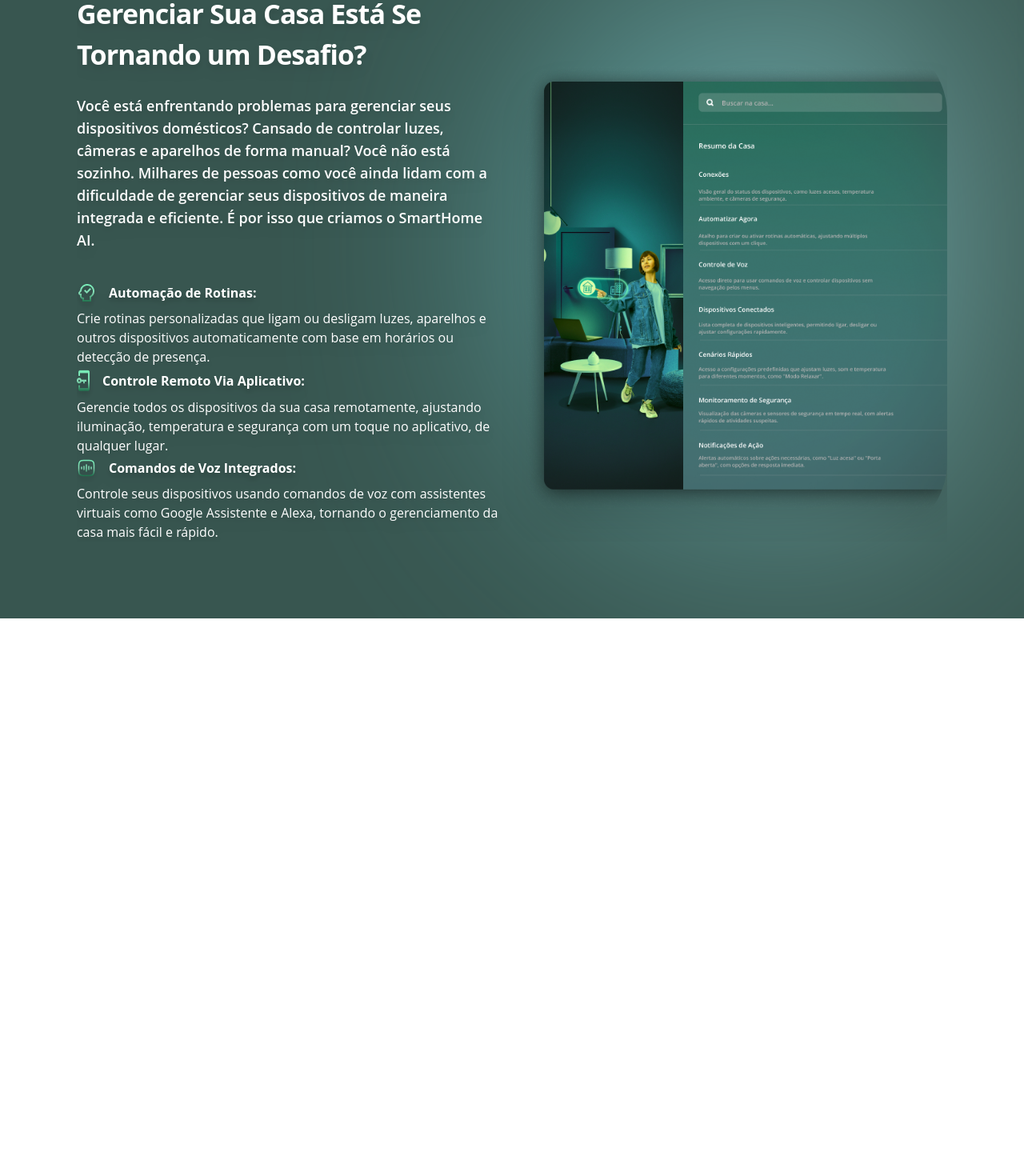
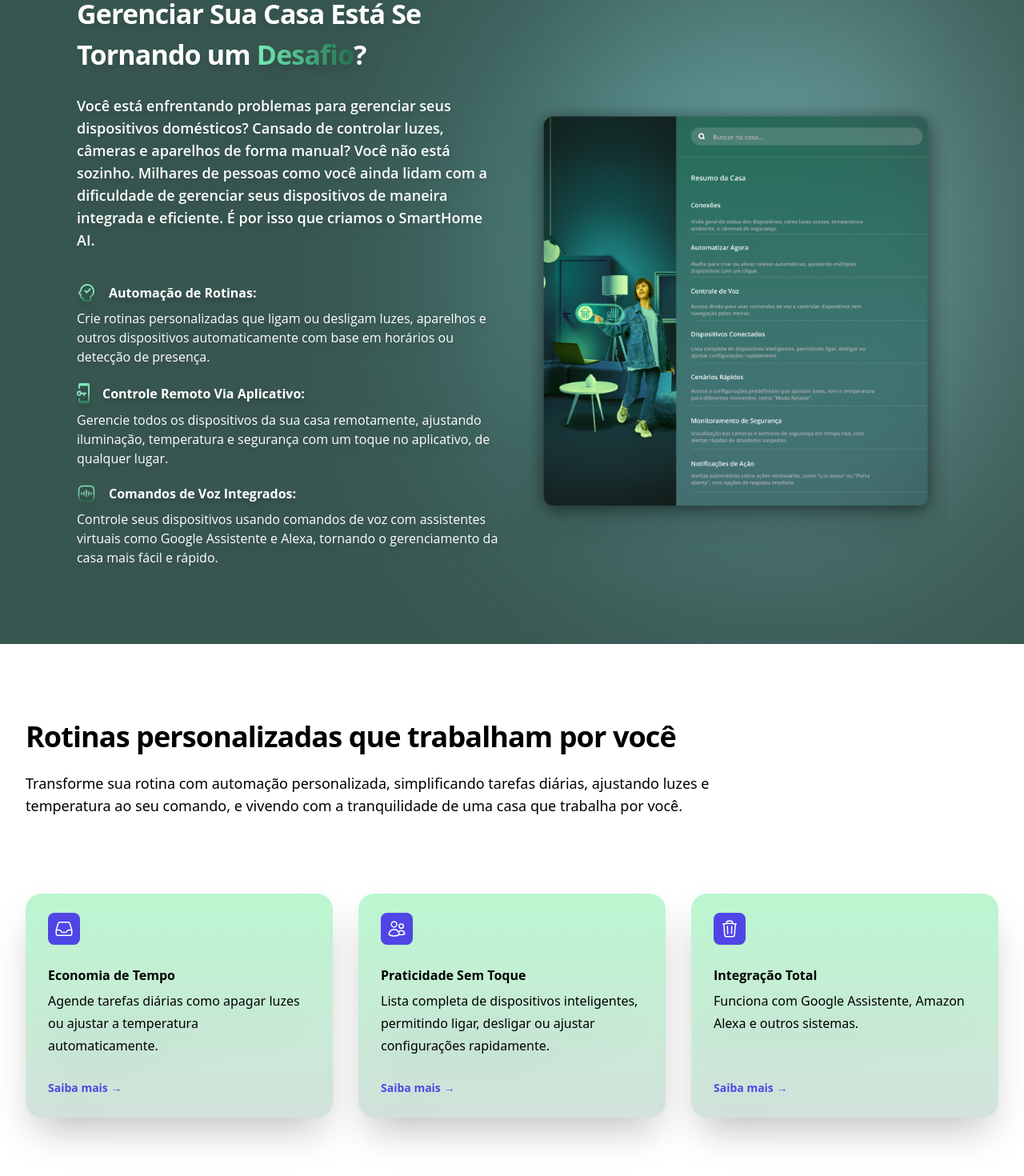
Before and after one commit to ojeanrodriguesdev/smarthomeia, a Next.js app: page / in a window 1280 px wide. Shown: the part 854-2324 px from the top of the page at 80% size. Before the commit the page ends 1627 px from the top, so only its background shows below. Built offline with nearby package versions, Linux system fonts and the light colour scheme.

Commit message:
Second Feature: 1.0

```diff
--- /dev/null
+++ b/postcss.config.mjs
@@ -0,0 +1,9 @@
+// postcss.config.mjs
+const config = {
+  plugins: {
+    tailwindcss: {},
+    autoprefixer: {},
+  },
+}
+
+export default config
--- a/src/app/page.tsx
+++ b/src/app/page.tsx
@@ -1,4 +1,5 @@
 import Feature from '@/components/pages/Feature'
+import FeatureTwo from '@/components/pages/FeatureTwo'
 import HeroSection from '@/components/pages/HeroSection'
 
 export default function Home() {
@@ -6,6 +7,7 @@
     <main>
       <HeroSection />
       <Feature />
+      <FeatureTwo />
     </main>
   )
 }
--- a/src/components/pages/Feature.tsx
+++ b/src/components/pages/Feature.tsx
@@ -3,30 +3,32 @@
 import React from 'react'
 import Image from 'next/image'
 
+// Definição das features a serem exibidas
 const features = [
   {
     name: 'Automação de Rotinas:',
     description:
       'Crie rotinas personalizadas que ligam ou desligam luzes, aparelhos e outros dispositivos automaticamente com base em horários ou detecção de presença.',
-    src: '/images/Feature/icone1.png',
+    src: '/images/Feature/icone1.png', // Certifique-se de que este caminho está correto
     size: 24,
   },
   {
     name: 'Controle Remoto Via Aplicativo:',
     description:
       'Gerencie todos os dispositivos da sua casa remotamente, ajustando iluminação, temperatura e segurança com um toque no aplicativo, de qualquer lugar.',
-    src: '/images/Feature/icone2.png',
+    src: '/images/Feature/icone2.png', // Certifique-se de que este caminho está correto
     size: 16,
   },
   {
     name: 'Comandos de Voz Integrados:',
     description:
       'Controle seus dispositivos usando comandos de voz com assistentes virtuais como Google Assistente e Alexa, tornando o gerenciamento da casa mais fácil e rápido.',
-    src: '/images/Feature/icone3.png',
+    src: '/images/Feature/icone3.png', // Certifique-se de que este caminho está correto
     size: 24,
   },
 ]
 
+// Componente Feature
 export default function Feature() {
   return (
     <div className="bg-green-feature rounded-t-[30px] mt-[-50px] relative z-30 overflow-hidden">
@@ -38,7 +40,7 @@
               <h2 className="text-[22px] md:text-[39px] lg:text-[32px] xl:text-[34px] font-bold font-opensans tracking-tight text-white drop-shadow-lg text-center lg:text-start xl:px-0 overflow-hidden">
                 Gerenciar Sua Casa Está Se
                 <br /> Tornando um{' '}
-                <span className="font-bold" data-text="Desafio">
+                <span className="gradient-mask font-bold drop-shadow-2xl" data-text="Desafio">
                   Desafio
                 </span>
                 ?
@@ -51,7 +53,7 @@
                 AI.
               </p>
 
-              <dl className="mt-10 space-y-1 text-base leading-1 text-white font-opensans font-medium drop-shadow-lg">
+              <dl className="mt-10 space-y-5 text-base leading-1 text-white font-opensans font-medium drop-shadow-lg">
                 {features.map(feature => (
                   <div key={feature.name} className="relative">
                     <dt className="flex items-center font-opensans font-bold text-white drop-shadow-lg">
@@ -74,23 +76,24 @@
             </div>
 
             {/* Imagem do lado direito */}
-            <div className="relative flex items-end h-full w-full z-30 pt-10">
+            <div className="relative flex items-center lg:items-end h-full w-full z-30">
               <Image
-                src="/images/Feature/image.png"
+                src="/images/Feature/image.png" // Certifique-se de que este caminho está correto
                 alt="Smart Home AI"
                 width={627}
                 height={634}
                 quality={100}
                 loading="eager"
                 priority={true}
-                className="w-full h-auto ml-[22px] hidden sm:hidden md:hidden lg:block lg:ml-0 lg:w-[627px] lg:h-[634px] object-contain drop-shadow-2xl rounded-[100px]"
+                className="w-full h-auto lg:ml-0 lg:w-[627px] lg:h-[634px] object-contain drop-shadow-2xl"
               />
             </div>
           </div>
         </div>
+
         {/* Movendo o SVG para fora da div de conteúdo */}
         <svg
-          className="absolute left-[50%] top-32 md:top-20 transform -translate-x-1/2 scale-100 sm:scale-110 lg:scale-125 opacity-70 drop-shadow-lg z-[-1] overflow-hidden" // z-index negativo para estar embaixo de tudo
+          className="absolute left-[50%] top-32 md:top-20 transform -translate-x-1/2 scale-100 sm:scale-110 lg:scale-125 opacity-70 drop-shadow-lg z-[-1] overflow-hidden"
           width="800"
           height="600"
           viewBox="0 0 800 550"
--- /dev/null
+++ b/src/components/pages/FeatureTwo.tsx
@@ -0,0 +1,68 @@
+import { InboxIcon, TrashIcon, UsersIcon } from '@heroicons/react/24/outline'
+
+const features = [
+  {
+    name: 'Economia de Tempo',
+    description:
+      'Agende tarefas diárias como apagar luzes ou ajustar a temperatura automaticamente.',
+    href: '#',
+    icon: InboxIcon,
+  },
+  {
+    name: 'Praticidade Sem Toque',
+    description:
+      'Lista completa de dispositivos inteligentes, permitindo ligar, desligar ou ajustar configurações rapidamente.',
+    href: '#',
+    icon: UsersIcon,
+  },
+  {
+    name: 'Integração Total',
+    description: 'Funciona com Google Assistente, Amazon Alexa e outros sistemas.',
+    href: '#',
+    icon: TrashIcon,
+  },
+]
+
+export default function FeatureTwo() {
+  return (
+    <div className="bg-white py-10 sm:py-24">
+      <div className="mx-auto max-w-7xl px-6 lg:px-8">
+        <div className="mx-auto max-w-4xl lg:mx-0">
+          <h2 className="text-3xl font-bold tracking-tight text-black sm:text-4xl ">
+            Rotinas personalizadas que trabalham por você
+          </h2>
+          <p className="mt-6 text-lg leading-1 text-black">
+            Transforme sua rotina com automação personalizada, simplificando tarefas diárias,
+            ajustando luzes e temperatura ao seu comando, e vivendo com a tranquilidade de uma casa
+            que trabalha por você.
+          </p>
+        </div>
+        <div className="mx-auto mt-16 max-w-2xl sm:mt-20 lg:mt-24 lg:max-w-none">
+          <dl className="grid max-w-xl grid-cols-1 gap-x-8 gap-y-16 lg:max-w-none lg:grid-cols-3">
+            {features.map(feature => (
+              <div key={feature.name} className="flex flex-col bg-gradient-to-t from-green-featuretwo to-green-200 py-6 px-7 rounded-[20px] shadow-2xl">
+                <dt className="text-base leading-7 text-black font-bold font-opensans">
+                  <div className="mb-6 flex h-10 w-10 items-center justify-center rounded-lg bg-indigo-600">
+                    <feature.icon aria-hidden="true" className="h-6 w-6 text-white drop-shadow-2xl font-bold" />
+                  </div>
+                  {feature.name}
+                </dt>
+                <dd className="mt-1 flex flex-auto flex-col text-base leading-7 text-black drop-shadow-2xl">
+                  <p className="flex-auto">{feature.description}</p>
+                  <p className="mt-6">
+                    <a
+                      href={feature.href}
+                      className="text-sm font-semibold leading-6 text-indigo-600"
+                    >
+                      Saiba mais <span aria-hidden="true">→</span>
+                    </a>
+                  </p>
+                </dd>
+              </div>
+            ))}
+          </dl>
+        </div>
+      </div>
+    </div>
+  )
+}
--- a/tailwind.config.ts
+++ b/tailwind.config.ts
@@ -16,6 +16,7 @@
           buttonhero: '#007943',
           feature: '#385650',
           star: '#1F724D',
+          featuretwo: '#1F724D33',
         },
         blue: {
           eclipse: '#84EEF5',
```
Also changed, not shown: public/images/Feature/image.png.
